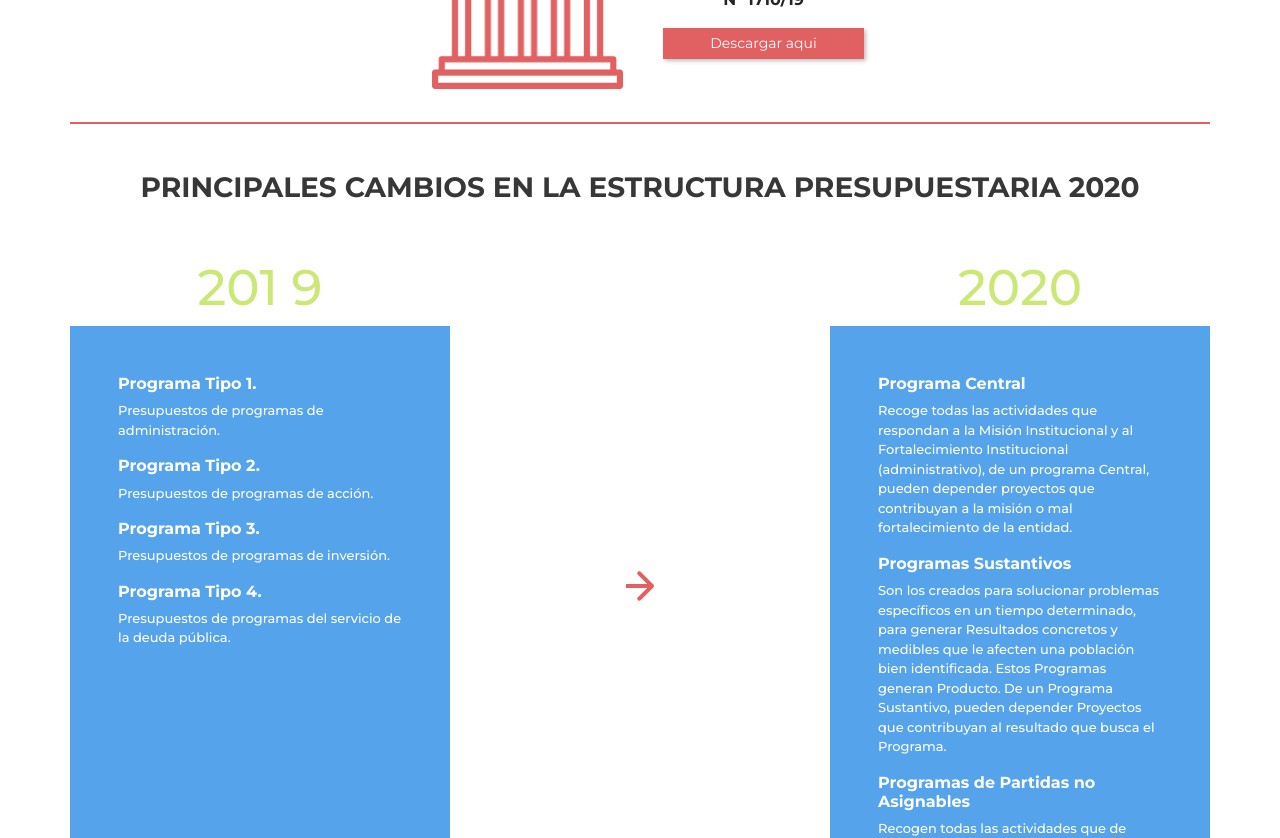
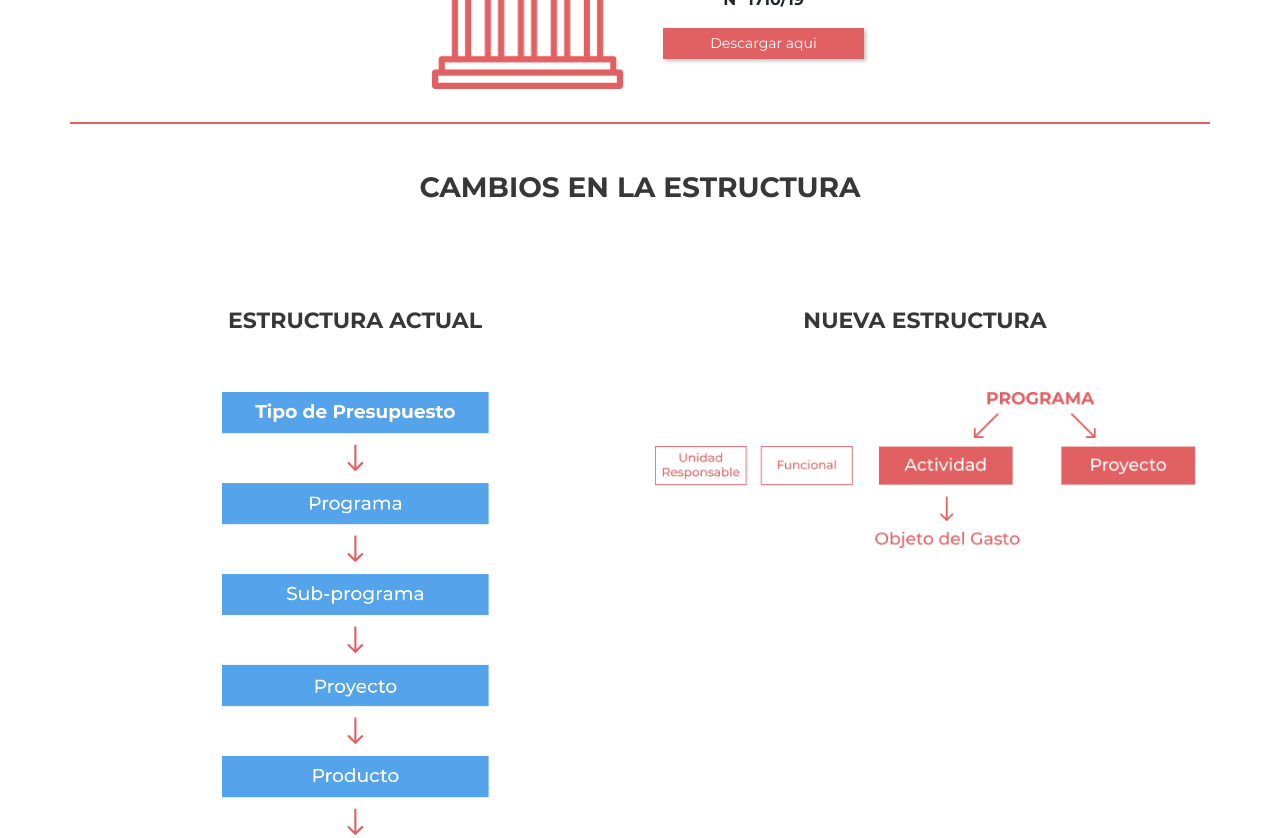
Before and after one commit to Guillecaba/presupuestoCiudadano, a React (Create React App) app: page /cambios in a window 1280 px wide. Shown: the part 1840-2678 px from the top of the page. Built offline with nearby package versions, Linux system fonts and the light colour scheme.

Commit message:
feat(cambios, Detalle):check de montos y nueva seccion en cambios

```diff
--- a/src/components/Cambios/Cambios.css
+++ b/src/components/Cambios/Cambios.css
@@ -117,12 +117,25 @@
   width:50%;
 }
 
+.center-img {
+  display: block;
+  margin-left: auto;
+  margin-right: auto;
+}
+
 .cambios__title {
   font-size: 28px;
   line-height: 30px;
   color: #363736;
   font-weight: bold;
 }
+.cambios__subtitle {
+  font-size: 22px;
+  line-height: 30px;
+  color: #363736;
+  font-weight: bold;
+}
+
 @media only screen and (max-width: 600px) {
   .cambios_banner_title {
     color:black;
--- a/src/components/Cambios/Cambios.js
+++ b/src/components/Cambios/Cambios.js
@@ -9,6 +9,8 @@ import LightSpeed from "react-reveal/LightSpeed";
 import Fade from "react-reveal/Fade";
 import pdf from "../../assets/media/decreto.pdf";
 import Arrow from "../../assets/images/Arrow.png";
+import actual from "../../assets/images/estructura_actual.png";
+import nueva from "../../assets/images/estructura_nueva.png";
 import Informacion from "../Informacion/Informacion";
 
 const Cambios = () => {
@@ -122,7 +124,11 @@ const Cambios = () => {
             className="align-self-center text-center d-flex flex-row justify-content-center "
           >
             <div className="d-flex flex-row">
-              <img src={legis} className=" img__cambios__palacio px-3 grow" alt="" />
+              <img
+                src={legis}
+                className=" img__cambios__palacio px-3 grow"
+                alt=""
+              />
               <div className="d-flex flex-column align-self-center pl-md-4">
                 <p className="text-center pt-1 font-weight-bold">
                   Decreto de Lineamiento <br /> Nº 1710/19
@@ -134,6 +140,19 @@ const Cambios = () => {
                 </button>
               </div>
             </div>
+          </Col>
+        </Row>
+        <h2 className="cambios__title text-center text-uppercase  py-5">
+          Cambios en la estructura
+        </h2>
+        <Row>
+          <Col md={6}>
+            <h3 className="text-center cambios__subtitle text-uppercase py-5">Estructura Actual</h3>
+            <img src={actual} className="w-50 m-auto d-block " alt="estructura actual"></img>
+          </Col>
+          <Col md={6}>
+          <h3 className="text-center cambios__subtitle text-uppercase  py-5">Nueva Estructura</h3>
+          <img src={nueva} className="w-100 m-auto d-block " alt= "nueva estructura"></img>
           </Col>
         </Row>
         <h2 className="cambios__title text-center text-uppercase  py-5">
--- a/src/components/Sunburst/Sunburst.js
+++ b/src/components/Sunburst/Sunburst.js
@@ -97,8 +97,8 @@ class Sunburst extends React.Component {
     colorFunc: (node, current_color) => current_color,
     key_member: 'key',
     font_size: 12,
-    tooltipX: 20,
-    tooltipY: 20,
+    tooltipX: 1,
+    tooltipY: 1,
     saturation: 0.9,
     lightness: 0.6,
     child_brightness: 0.9,
@@ -629,8 +629,8 @@ class Sunburst extends React.Component {
       .style('background', 'lightsteelblue')
       .style('padding', '3px');
 
-    const dx = 150;
-    const dy = 15;
+    const dx = 200*2;
+    const dy = 15*2;
     this.svg
       .selectAll('path.sunburst-main-arc')
       .on(
```
Also changed, not shown: src/assets/images/estructura_actual.png (added), src/assets/images/estructura_nueva.png (added).
